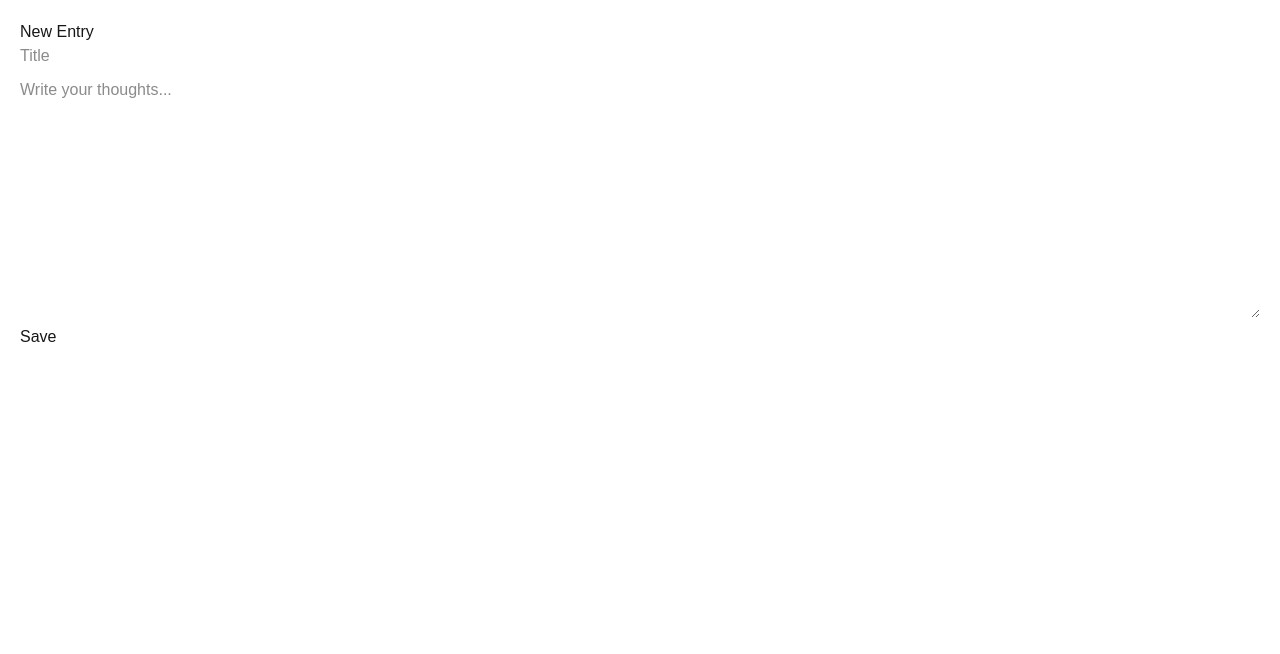
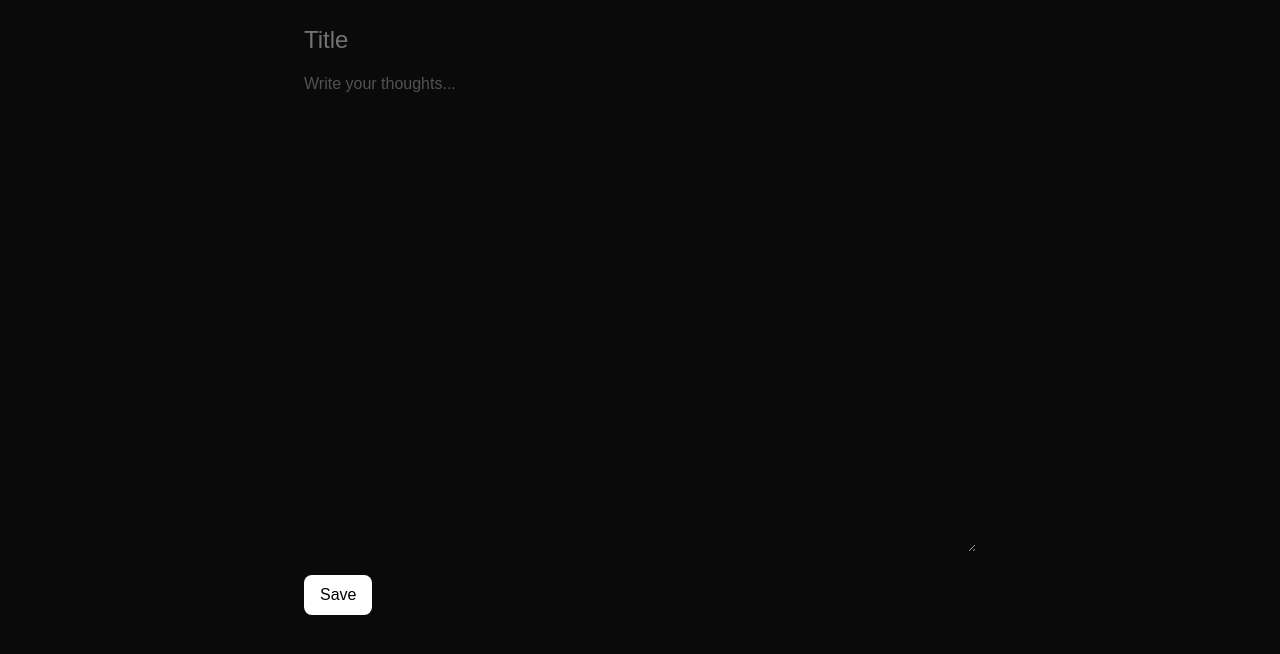
Before and after one commit to abhishal-ks/ssj-app, a Next.js app: page /entry/new in a window 1280 px wide. Shown: the top 654 px of the page. Built offline with nearby package versions, Linux system fonts and the light colour scheme.

Commit message:
Implement Tailwind

```diff
--- a/src/app/dashboard/page.tsx
+++ b/src/app/dashboard/page.tsx
@@ -13,29 +13,34 @@ export default function Dashboard() {
     }, []);
 
     return (
-        <div style={{ padding: "20px" }}>
-            <h1>Your Journal</h1>
+        <div className="min-h-screen bg-neutral-950 text-white p-6">
+            <div className="max-w-3xl mx-auto">
+                {/* Header */}
+                <div className="flex justify-between items-center mb-6">
+                    <h1 className="text-2xl font-semibold">Journal</h1>
 
-            <Link href="/entry/new">
-                <button>+ New Entry</button>
-            </Link>
+                    <Link href="/entry/new">
+                        <button className="bg-white text-black px-4 py-2 rounded-lg hover:opacity-80">
+                            + New
+                        </button>
+                    </Link>
+                </div>
 
-            <div style={{ marginTop: "20px" }}>
-                {entries.map((entry: any) => (
-                    <div
-                        key={entry._id}
-                        style={{
-                            border: "1px solid #ccc",
-                            padding: "10px",
-                            marginBottom: "10px",
-                        }}
-                    >
-                        <Link href={`/entry/${entry._id}`}>
-                            <h3>{entry.title || "Untitled"}</h3>
+                {/* Entries */}
+                <div className="space-y-4">
+                    {entries.map((entry: any) => (
+                        <Link key={entry._id} href={`/entry/${entry._id}`}>
+                            <div className="p-4 rounded-xl bg-neutral-900 hover:bg-neutral-800 transition cursor-pointer">
+                                <h3 className="font-medium text-lg">
+                                    {entry.title || "Untitled"}
+                                </h3>
+                                <p className="text-sm text-neutral-400 mt-1 line-clamp-2">
+                                    {entry.content}
+                                </p>
+                            </div>
                         </Link>
-                        <p>{entry.content.slice(0, 100)}...</p>
-                    </div>
-                ))}
+                    ))}
+                </div>
             </div>
         </div>
     );
--- a/src/app/entry/new/page.tsx
+++ b/src/app/entry/new/page.tsx
@@ -19,25 +19,29 @@ export default function NewEntry() {
     };
 
     return (
-        <div style={{ padding: "20px" }}>
-            <h1>New Entry</h1>
-
+        <div className="min-h-screen bg-neutral-950 text-white p-6">
+            <div className="max-w-2xl mx-auto space-y-4">
                 <input
                     placeholder="Title"
                     value={title}
                     onChange={(e) => setTitle(e.target.value)}
-                style={{ display: "block", marginBottom: "10px", width: "100%" }}
+                    className="w-full bg-transparent text-2xl outline-none placeholder-neutral-500"
                 />
 
                 <textarea
                     placeholder="Write your thoughts..."
                     value={content}
                     onChange={(e) => setContent(e.target.value)}
-                rows={10}
-                style={{ width: "100%" }}
+                    className="w-full h-[60vh] bg-transparent outline-none text-neutral-300 placeholder-neutral-600"
                 />
 
-            <button onClick={handleSave}>Save</button>
+                <button
+                    onClick={handleSave}
+                    className="bg-white text-black px-4 py-2 rounded-lg"
+                >
+                    Save
+                </button>
+            </div>
         </div>
     );
 }
```
Lines whose indentation alone changed are shown as unchanged.
